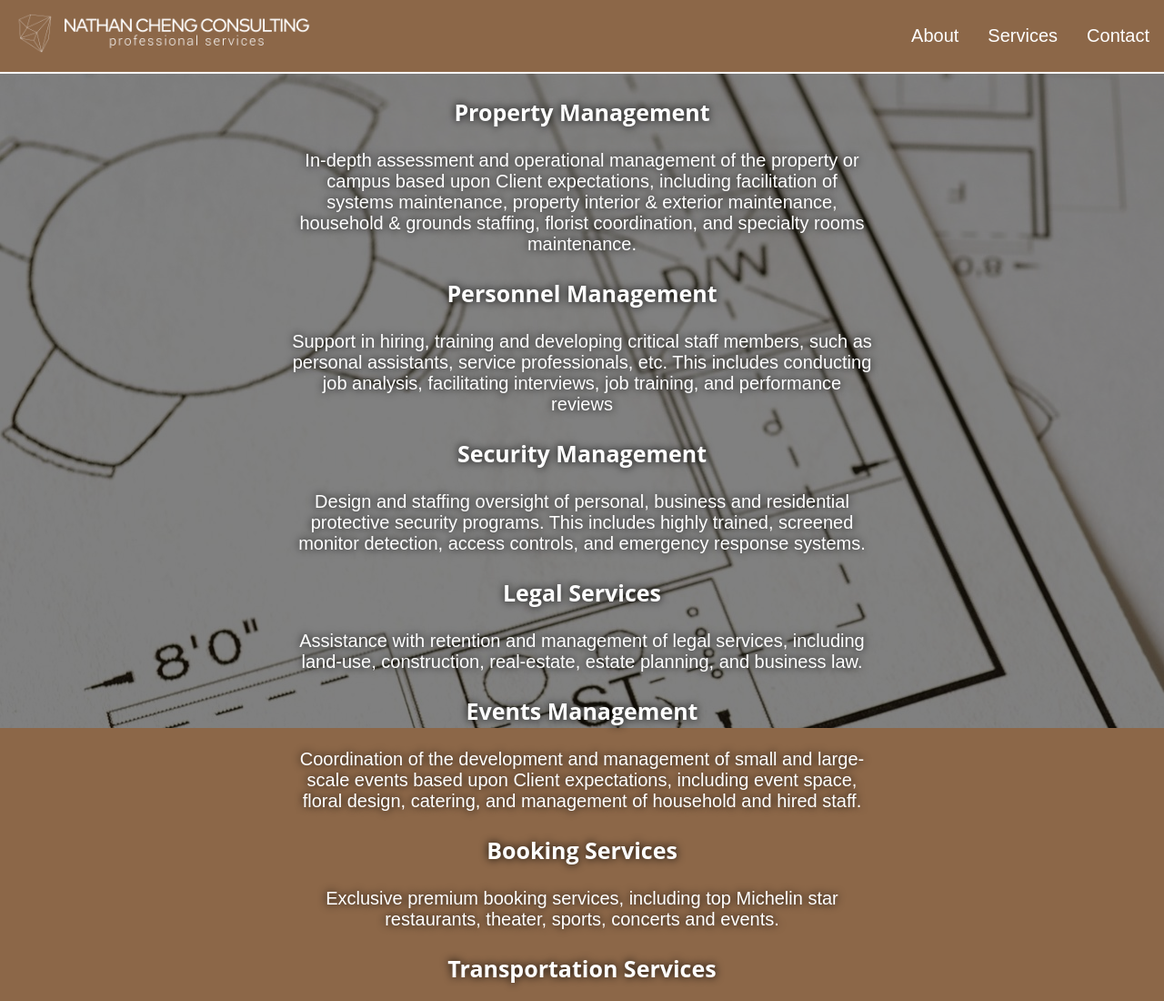
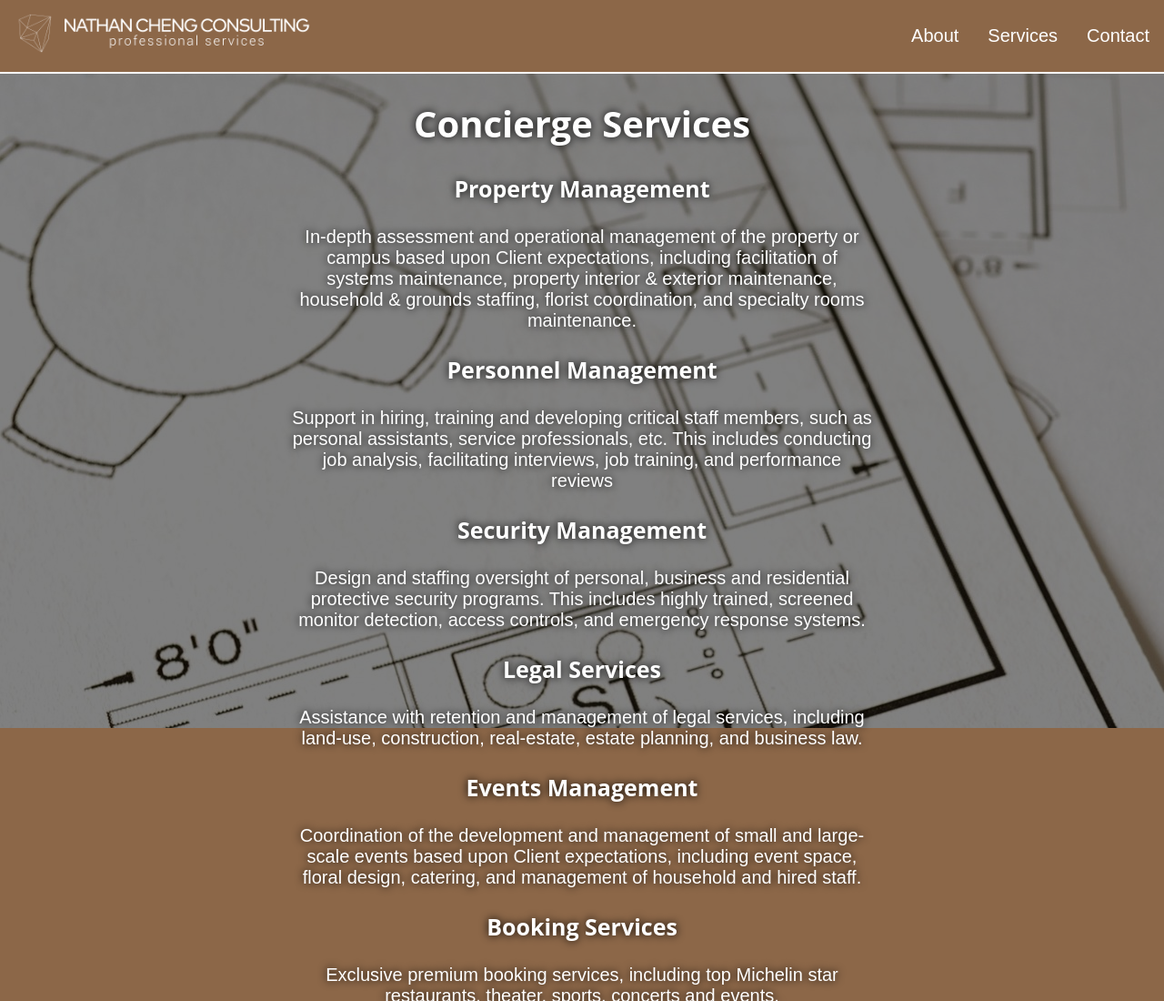
Before and after one commit to SeaCDragon/nccwebsite, a plain HTML site: page concierge.html in a window 1280 px wide. Shown: the top 1100 px of the page at 91% size. Drawn offline with Linux system fonts and the light colour scheme.

Commit message:
add headers to the new pages

```diff
--- a/concierge.html
+++ b/concierge.html
@@ -19,6 +19,7 @@
 		</ul>
     <div id="content-wrapper">
       <div id="content">
+        <h1>Concierge Services</h1>
         <div class="point">
           <h3>Property Management</h3>
           <p>In-depth assessment and operational management of the property or campus based upon Client expectations, including facilitation of systems maintenance, property interior & exterior maintenance, household & grounds staffing, florist coordination, and specialty rooms maintenance.</p>
--- a/style.scss
+++ b/style.scss
@@ -77,6 +77,11 @@ span#landing-reel{
   height: 100%;
   text-shadow: 0 0 10px black;
   padding-top: 81px;
+  h1{
+    color: white;
+    font-family: 'Open Sans', sans-serif;
+    font-size: 40px;
+  }
 }
 
 #content-wrapper{
```
Also changed, not shown: const-mang.html (+1 -0 lines), style.css, 1 other file.
